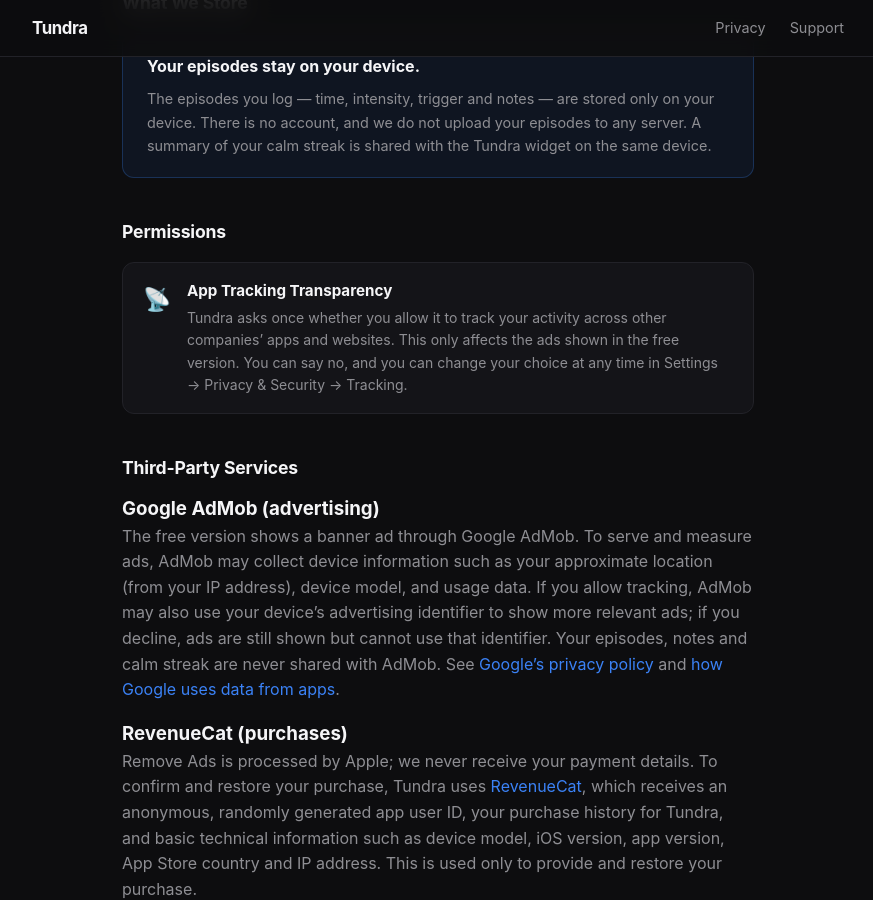
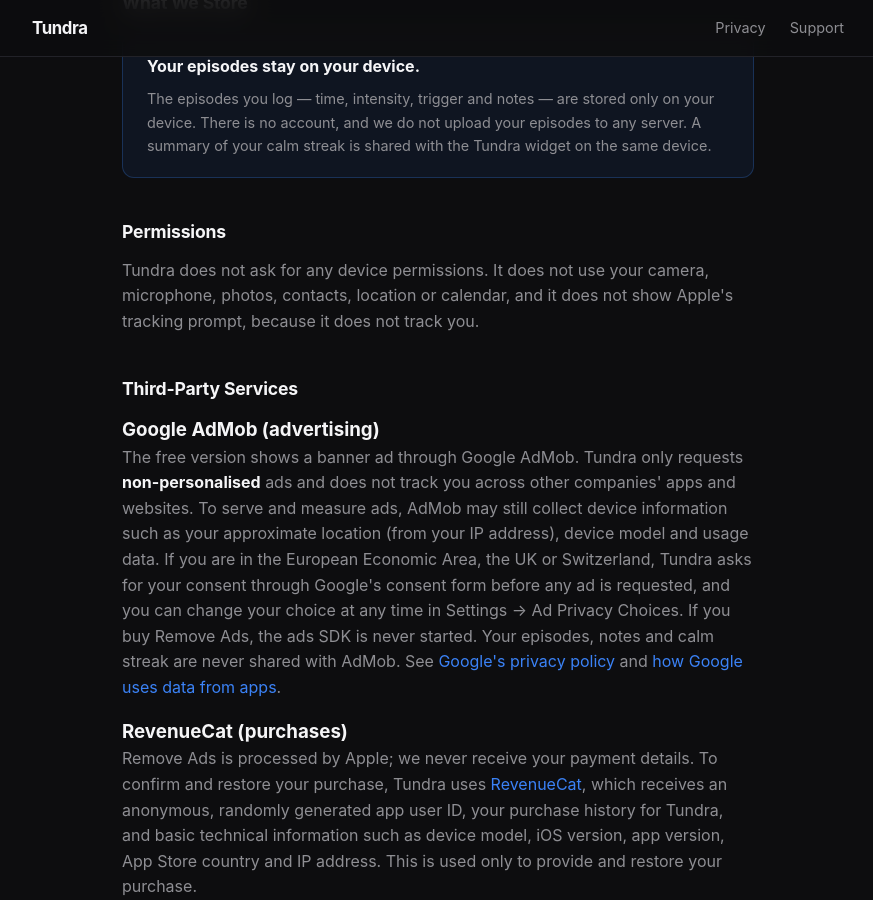
Before and after one commit to WhizbangApps/Tundra, a Jekyll site: the page built from privacy.md, in a window 1280 px wide and 900 px high, scrolled down 386 px. Shown: the whole window, without its empty margins (202-1075 px from the left). Built offline with Jekyll 4.4.1, drawn with Linux system fonts in a browser that asks for light colours.

Commit message:
Privacy: non-personalised ads, EEA/UK consent form, no tracking prompt
Co-Authored-By: Claude Sonnet 5.5 <noreply@anthropic.com>

```diff
--- a/privacy.md
+++ b/privacy.md
@@ -17,21 +17,12 @@ title: Tundra — Privacy Policy
   </div>
 
   <h2>Permissions</h2>
-
-  <div class="permission-list">
-    <div class="permission-item">
-      <div class="permission-icon">📡</div>
-      <div>
-        <strong>App Tracking Transparency</strong>
-        <p>Tundra asks once whether you allow it to track your activity across other companies’ apps and websites. This only affects the ads shown in the free version. You can say no, and you can change your choice at any time in Settings → Privacy &amp; Security → Tracking.</p>
-      </div>
-    </div>
-  </div>
+  <p>Tundra does not ask for any device permissions. It does not use your camera, microphone, photos, contacts, location or calendar, and it does not show Apple's tracking prompt, because it does not track you.</p>
 
   <h2>Third-Party Services</h2>
 
   <h3>Google AdMob (advertising)</h3>
-  <p>The free version shows a banner ad through Google AdMob. To serve and measure ads, AdMob may collect device information such as your approximate location (from your IP address), device model, and usage data. If you allow tracking, AdMob may also use your device’s advertising identifier to show more relevant ads; if you decline, ads are still shown but cannot use that identifier. Your episodes, notes and calm streak are never shared with AdMob. See <a href="https://policies.google.com/privacy">Google’s privacy policy</a> and <a href="https://support.google.com/admob/answer/6128543">how Google uses data from apps</a>.</p>
+  <p>The free version shows a banner ad through Google AdMob. Tundra only requests <strong>non-personalised</strong> ads and does not track you across other companies' apps and websites. To serve and measure ads, AdMob may still collect device information such as your approximate location (from your IP address), device model and usage data. If you are in the European Economic Area, the UK or Switzerland, Tundra asks for your consent through Google's consent form before any ad is requested, and you can change your choice at any time in Settings → Ad Privacy Choices. If you buy Remove Ads, the ads SDK is never started. Your episodes, notes and calm streak are never shared with AdMob. See <a href="https://policies.google.com/privacy">Google's privacy policy</a> and <a href="https://support.google.com/admob/answer/6128543">how Google uses data from apps</a>.</p>
 
   <h3>RevenueCat (purchases)</h3>
   <p>Remove Ads is processed by Apple; we never receive your payment details. To confirm and restore your purchase, Tundra uses <a href="https://www.revenuecat.com/privacy">RevenueCat</a>, which receives an anonymous, randomly generated app user ID, your purchase history for Tundra, and basic technical information such as device model, iOS version, app version, App Store country and IP address. This is used only to provide and restore your purchase.</p>
```
